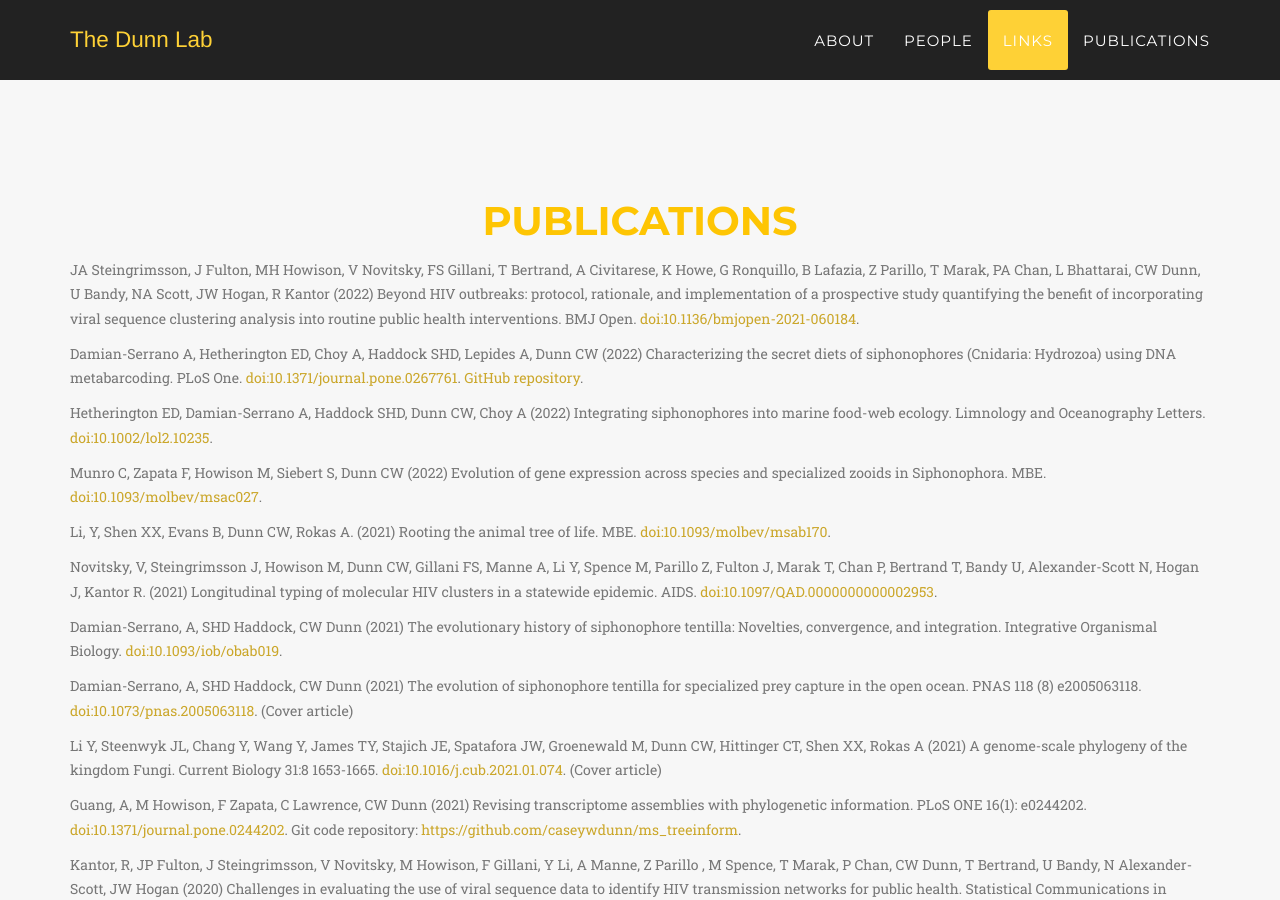
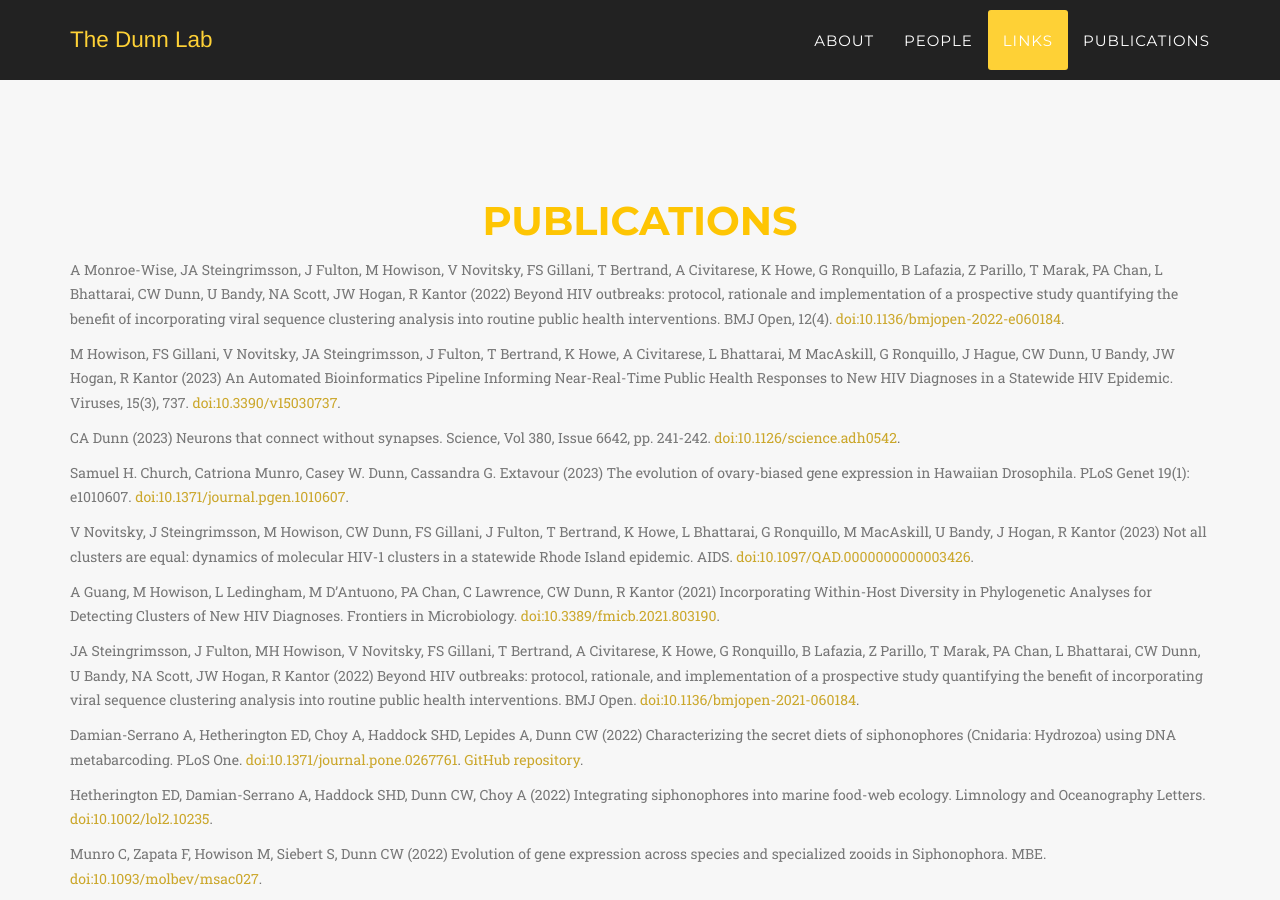
Before and after one commit to caseywdunn/caseywdunn.github.io, a Jekyll site: the page built from index.html, in a window 1280 px wide and 900 px high, scrolled down 10597 px. Built offline with Jekyll 4.4.1, drawn with Linux system fonts in a browser that asks for light colours; some web fonts are replaced.

Commit message:
updated publications

```diff
--- a/_includes/publications.html
+++ b/_includes/publications.html
@@ -6,6 +6,30 @@
                     <h2 class="section-heading">Publications</h2>
                 </div>
             </div>
+
+<div class="box"><div class="box-title"></div><div class="box-body">
+<p class="text-muted"> A Monroe-Wise, JA Steingrimsson, J Fulton, M Howison, V Novitsky, FS Gillani, T Bertrand, A Civitarese, K Howe, G Ronquillo, B Lafazia, Z Parillo, T Marak, PA Chan, L Bhattarai, CW Dunn, U Bandy, NA Scott, JW Hogan, R Kantor (2022) Beyond HIV outbreaks: protocol, rationale and implementation of a prospective study quantifying the benefit of incorporating viral sequence clustering analysis into routine public health interventions. BMJ Open, 12(4). <a href="https://bmjopen.bmj.com/content/12/4/e060184">doi:10.1136/bmjopen-2022-e060184</a>.</p>
+</div><div class="box-footer"> </div></div>
+
+<div class="box"><div class="box-title"></div><div class="box-body">
+<p class="text-muted"> M Howison, FS Gillani, V Novitsky, JA Steingrimsson, J Fulton, T Bertrand, K Howe, A Civitarese, L Bhattarai, M MacAskill, G Ronquillo, J Hague, CW Dunn, U Bandy, JW Hogan, R Kantor (2023) An Automated Bioinformatics Pipeline Informing Near-Real-Time Public Health Responses to New HIV Diagnoses in a Statewide HIV Epidemic. Viruses, 15(3), 737. <a href="https://www.mdpi.com/1999-4915/15/3/737">doi:10.3390/v15030737</a>.</p>
+</div><div class="box-footer"> </div></div>
+
+<div class="box"><div class="box-title"></div><div class="box-body">
+<p class="text-muted"> CA Dunn (2023) Neurons that connect without synapses. Science, Vol 380, Issue 6642, pp. 241-242. <a href="https://doi.org/10.1126/science.adh0542">doi:10.1126/science.adh0542</a>.</p>
+</div><div class="box-footer"> </div></div>
+
+<div class="box"><div class="box-title"></div><div class="box-body">
+<p class="text-muted"> Samuel H. Church, Catriona Munro, Casey W. Dunn, Cassandra G. Extavour (2023) The evolution of ovary-biased gene expression in Hawaiian Drosophila. PLoS Genet 19(1): e1010607. <a href="https://doi.org/10.1371/journal.pgen.1010607">doi:10.1371/journal.pgen.1010607</a>.</p>
+</div><div class="box-footer"> </div></div>
+
+<div class="box"><div class="box-title"></div><div class="box-body">
+<p class="text-muted"> V Novitsky, J Steingrimsson, M Howison, CW Dunn, FS Gillani, J Fulton, T Bertrand, K Howe, L Bhattarai, G Ronquillo, M MacAskill, U Bandy, J Hogan, R Kantor (2023) Not all clusters are equal: dynamics of molecular HIV-1 clusters in a statewide Rhode Island epidemic. AIDS. <a href="https://doi.org/10.1097/QAD.0000000000003426">doi:10.1097/QAD.0000000000003426</a>.</p>
+</div><div class="box-footer"> </div></div>
+
+<div class="box"><div class="box-title"></div><div class="box-body">
+<p class="text-muted"> A Guang, M Howison, L Ledingham, M D’Antuono, PA Chan, C Lawrence, CW Dunn, R Kantor (2021) Incorporating Within-Host Diversity in Phylogenetic Analyses for Detecting Clusters of New HIV Diagnoses. Frontiers in Microbiology. <a href="https://www.frontiersin.org/articles/10.3389/fmicb.2021.803190/full">doi:10.3389/fmicb.2021.803190</a>.</p>
+</div><div class="box-footer"> </div></div>
 
 <div class="box"><div class="box-title"></div><div class="box-body">
 <p class="text-muted"> JA Steingrimsson, J Fulton, MH Howison, V Novitsky, FS Gillani, T Bertrand, A Civitarese, K Howe, G Ronquillo, B Lafazia, Z Parillo, T Marak, PA Chan, L Bhattarai, CW Dunn, U Bandy, NA Scott, JW Hogan, R Kantor (2022) Beyond HIV outbreaks: protocol, rationale, and implementation of a prospective study quantifying the benefit of incorporating viral sequence clustering analysis into routine public health interventions. BMJ Open. <a href="http://dx.doi.org/10.1136/bmjopen-2021-060184">doi:10.1136/bmjopen-2021-060184</a>.</p>
```
